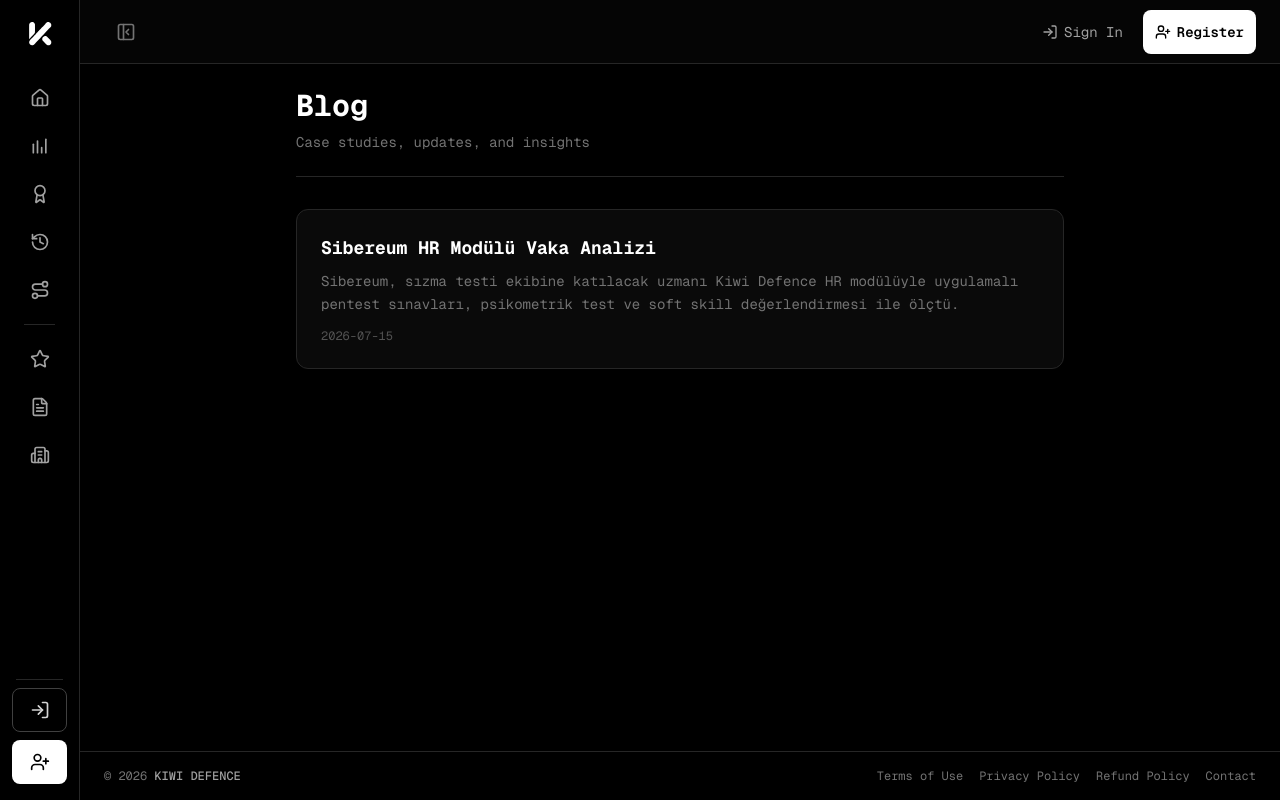
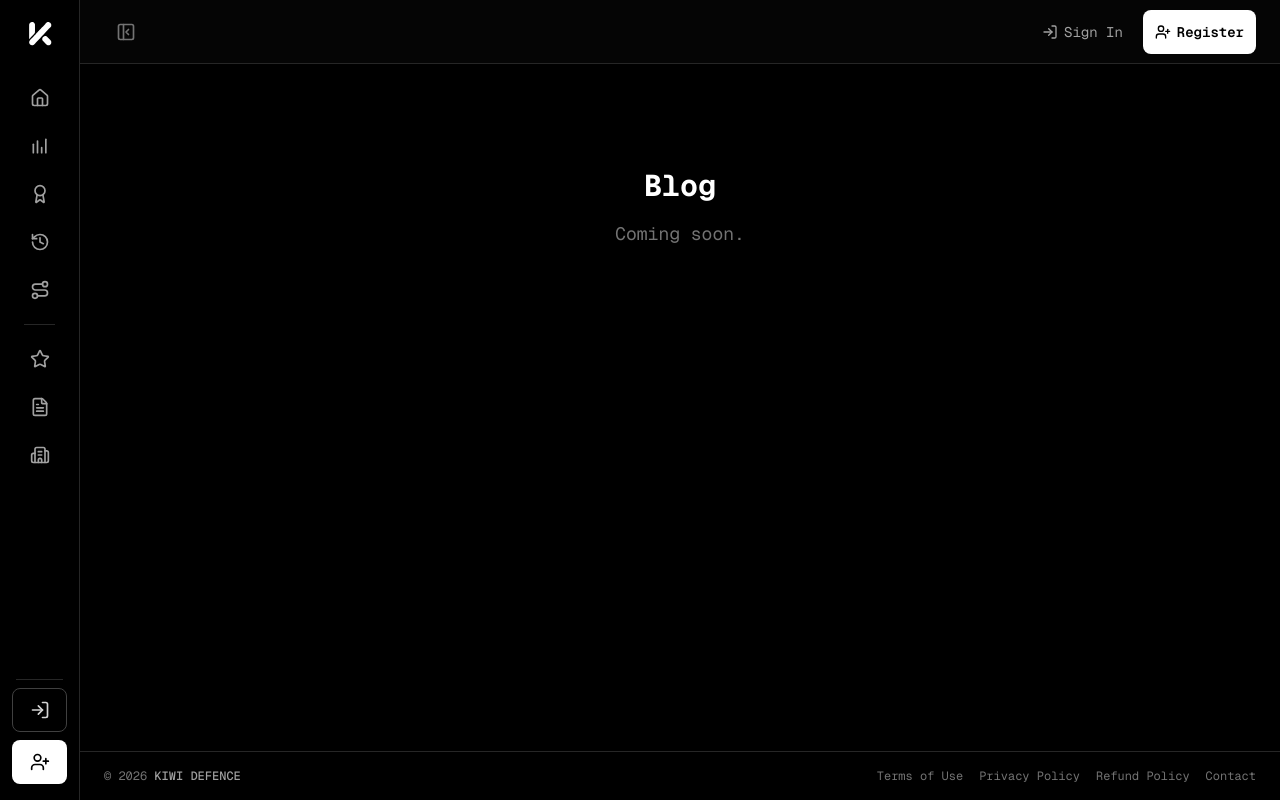
Before and after one commit to KiwiDefence/KiwiDefenceApp, a Next.js app: page /blog in a window 1280 px wide. Built offline with nearby package versions, Linux system fonts and the light colour scheme; no server answers.

Commit message:
Replace blog listing with Coming Soon

```diff
--- a/src/app/blog/page.tsx
+++ b/src/app/blog/page.tsx
@@ -1,43 +1,17 @@
 import type { Metadata } from "next"
 import AppShell from "@/components/app-shell"
-import Link from "next/link"
 
 export const metadata: Metadata = {
   title: "Blog | Kiwi Defence",
   description: "Cybersecurity insights, case studies, and platform updates from Kiwi Defence.",
 }
 
-const posts = [
-  {
-    title: "Sibereum HR Modülü Vaka Analizi",
-    slug: "sibereum-hr-modulu-vaka-analizi",
-    excerpt: "Sibereum, sızma testi ekibine katılacak uzmanı Kiwi Defence HR modülüyle uygulamalı pentest sınavları, psikometrik test ve soft skill değerlendirmesi ile ölçtü.",
-    date: "2026-07-15",
-  },
-]
-
 export default function BlogPage() {
   return (
     <AppShell>
-      <div className="max-w-3xl mx-auto space-y-8">
-        <div className="border-b border-neutral-800 pb-6">
-          <h1 className="text-3xl font-bold text-white font-code">Blog</h1>
-          <p className="text-sm text-neutral-500 mt-2 font-code">Case studies, updates, and insights</p>
-        </div>
-
-        <div className="space-y-6">
-          {posts.map((post) => (
-            <Link
-              key={post.slug}
-              href={`/blog/${post.slug}`}
-              className="block group bg-[#0a0a0a] rounded-xl border border-neutral-800 p-6 hover:border-neutral-600 transition-all duration-300"
-            >
-              <h2 className="text-lg font-bold text-white group-hover:text-neutral-300 transition-colors font-code">{post.title}</h2>
-              <p className="text-sm text-neutral-500 mt-2 leading-relaxed font-code">{post.excerpt}</p>
-              <p className="text-xs text-neutral-600 mt-3 font-code">{post.date}</p>
-            </Link>
-          ))}
-        </div>
+      <div className="max-w-3xl mx-auto text-center py-20">
+        <h1 className="text-3xl font-bold text-white font-code mb-4">Blog</h1>
+        <p className="text-neutral-500 text-lg font-code">Coming soon.</p>
       </div>
     </AppShell>
   )
```
